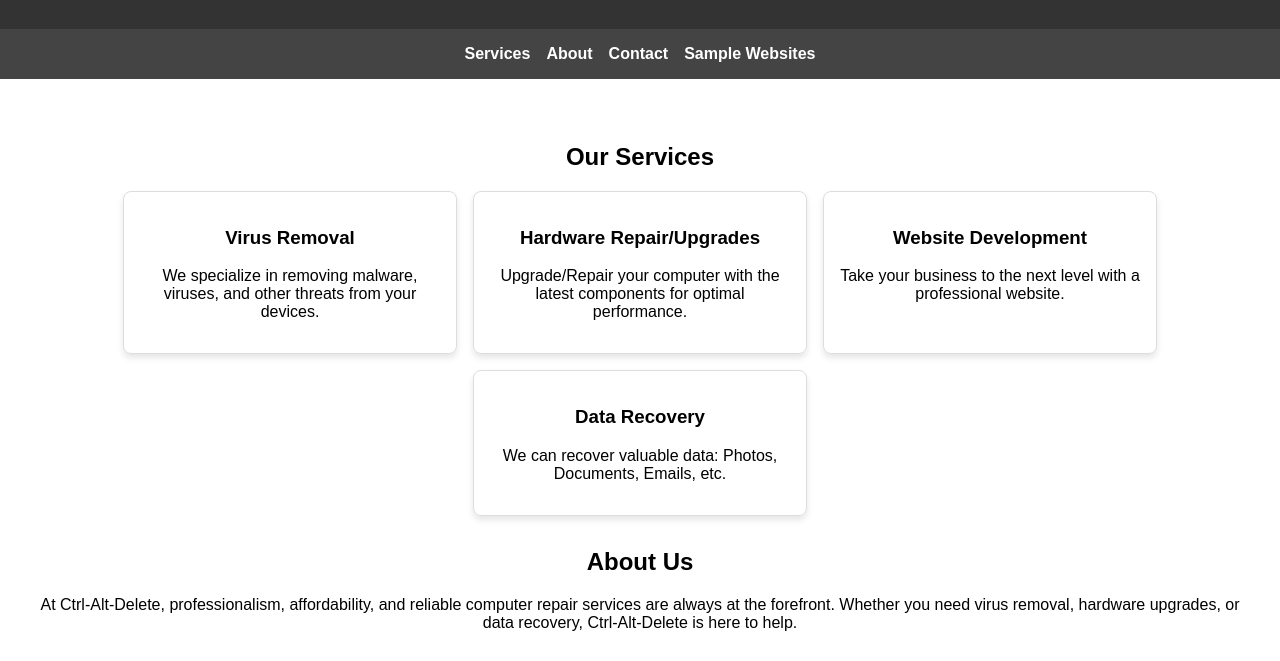
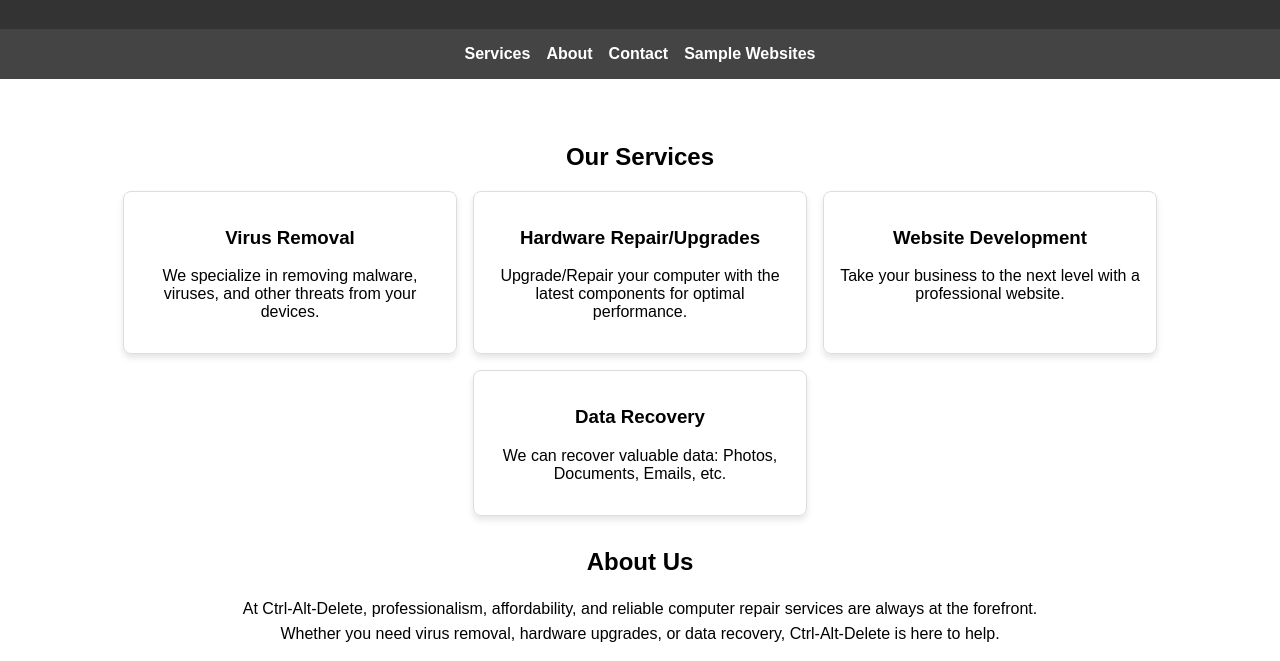
Before and after one commit to robertcairo/My-Website, a plain HTML site: page index.html in a window 1280 px wide. Shown: the part 117-778 px from the top of the page. Drawn offline with Linux system fonts and the light colour scheme.

Commit message:
Update index.html

```diff
--- a/index.html
+++ b/index.html
@@ -100,6 +100,9 @@
         .about-text {
             text-align: center;
             font-size: 1rem;
+            margin: 0 auto;
+            max-width: 800px; /* Limits the text width */
+            line-height: 1.6; /* Improves readability */
         }
 
         /* Responsive Styles */
```
